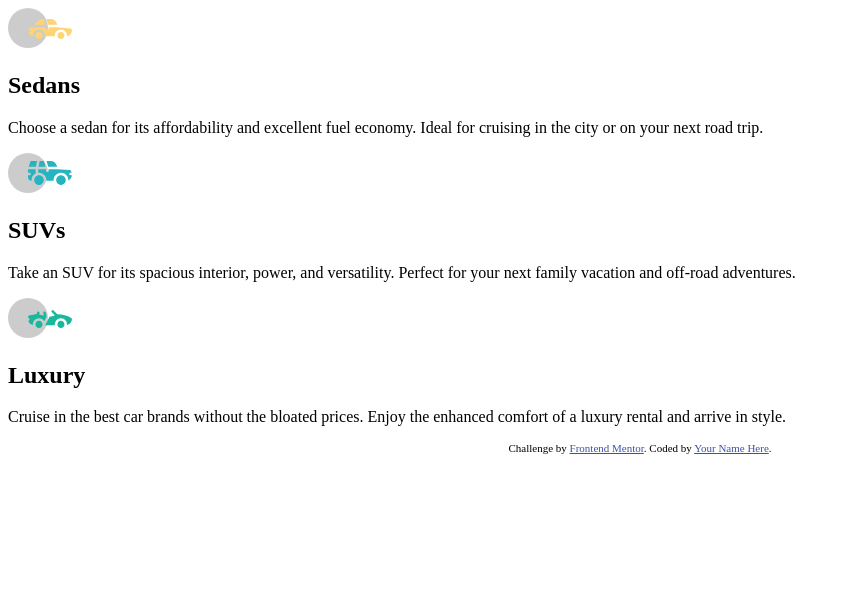
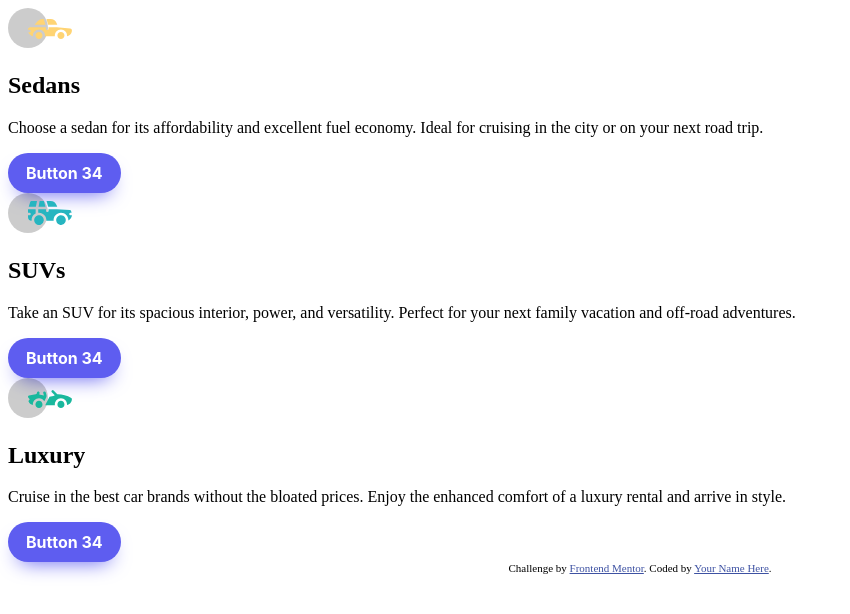
Before and after one commit to UbaidRussell/3-column-preview-card-component, a plain HTML site: page index.html in a window 1280 px wide. Shown: the whole page, without its empty margins (0-850 px from the left). Drawn offline with Linux system fonts and the light colour scheme.

Commit message:
Added buttons 📦

```diff
--- a/CSS/main.css
+++ b/CSS/main.css
@@ -1,2 +1,24 @@
 .attribution { font-size: 11px; text-align: center; }
 .attribution a { color: hsl(228, 45%, 44%); }
+/* CSS */
+.button {
+    background: #5E5DF0;
+    border-radius: 999px;
+    box-shadow: #5E5DF0 0 10px 20px -10px;
+    box-sizing: border-box;
+    color: #FFFFFF;
+    cursor: pointer;
+    font-family: Inter,Helvetica,"Apple Color Emoji","Segoe UI Emoji",NotoColorEmoji,"Noto Color Emoji","Segoe UI Symbol","Android Emoji",EmojiSymbols,-apple-system,system-ui,"Segoe UI",Roboto,"Helvetica Neue","Noto Sans",sans-serif;
+    font-size: 16px;
+    font-weight: 700;
+    line-height: 24px;
+    opacity: 1;
+    outline: 0 solid transparent;
+    padding: 8px 18px;
+    user-select: none;
+    -webkit-user-select: none;
+    touch-action: manipulation;
+    width: fit-content;
+    word-break: break-word;
+    border: 0;
+  }
--- a/index.html
+++ b/index.html
@@ -17,7 +17,7 @@
       <h2 class="card 1-heading">Sedans</h2>
       <p class="card 1-paragraph">Choose a sedan for its affordability and excellent fuel economy. Ideal for cruising in the city
       or on your next road trip.</p>
-      <!--Add button here-->
+      <button class="button 1" role="button">Button 34</button>
   </div>
 
   <div class="card 2">
@@ -25,7 +25,7 @@
       <h2 class="card 2-heading">SUVs</h2>
       <p class="card 2-paragraph">Take an SUV for its spacious interior, power, and versatility. Perfect for your next family vacation
   and off-road adventures.</p>
-      <!--Add button here-->
+      <button class="button 2" role="button">Button 34</button>
   </div>
 
   <div class="card 3">
@@ -33,7 +33,7 @@
       <h2 class="card 3-heading">Luxury</h2>
       <p class="card 3-paragraph">Cruise in the best car brands without the bloated prices. Enjoy the enhanced comfort of a luxury
     rental and arrive in style.</p>
-      <!--Add button here-->
+      <button class="button 3" role="button">Button 34</button>
   </div>
 
   </div>
```
Also changed, not shown: 1 other file.
